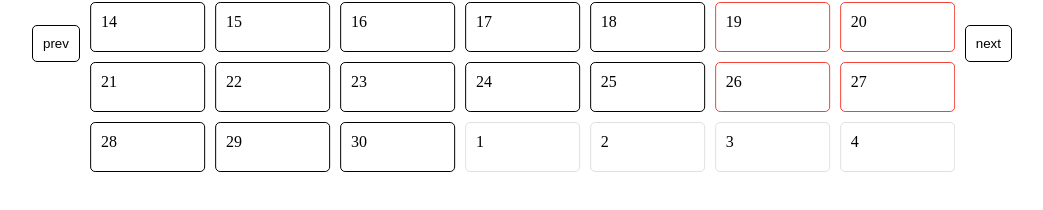
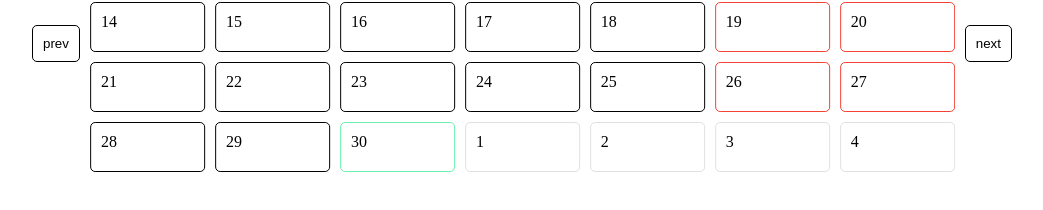
Before and after one commit to NMakarevich/angular-calendar, an Angular app: page / in a window 1280 px wide. Shown: the part 194-404 px from the top of the page, without its empty margins (118-1161 px from the left). Built offline with nearby package versions, Linux system fonts and the light colour scheme.

Commit message:
refactor: fix day styles

```diff
--- a/src/app/calendar/day/day.component.scss
+++ b/src/app/calendar/day/day.component.scss
@@ -5,6 +5,10 @@
   padding: 10px;
   border: 1px solid black;
   border-radius: 5px;
+
+  &.today {
+    border-color: #69f0ae;
+  }
 
   &.outdated {
     border-color: rgba(0, 0, 0, 0.12);
--- a/src/app/calendar/day/day.component.ts
+++ b/src/app/calendar/day/day.component.ts
@@ -1,5 +1,4 @@
 import { Component, Input } from '@angular/core';
-import { DateService } from '../date.service';
 
 @Component({
   selector: 'app-day',
@@ -7,22 +6,24 @@ import { DateService } from '../date.service';
   styleUrls: ['./day.component.scss'],
 })
 export class DayComponent {
-  constructor(private readonly dateService: DateService) {}
+  @Input()
+  date!: Date;
 
   @Input()
-  date!: Date;
+  month!: number;
 
   getDate = () => {
     return this.date.getDate();
   };
 
   setClass = () => {
-    let className = '';
+    const className = '';
     const day = this.date.getDay();
     const dateMonth = this.date.getMonth();
-    const calendarMonth = this.dateService.date.getMonth();
-    if (day === 0 || day === 6) className = 'weekend';
-    if (dateMonth !== calendarMonth) className = 'outdated';
+    if (this.date.toLocaleDateString() === new Date().toLocaleDateString())
+      return 'today';
+    if (dateMonth !== this.month) return 'outdated';
+    if (day === 0 || day === 6) return 'weekend';
     return className;
   };
 }
--- a/src/app/calendar/month/month.component.html
+++ b/src/app/calendar/month/month.component.html
@@ -1,4 +1,8 @@
 <div class="month">
     <div class="day-title" *ngFor="let day of weekDays">{{day}}</div>
-    <app-day *ngFor="let date of generateDaysArray()" [date]="date"></app-day>
+    <app-day
+      *ngFor="let date of generateDaysArray()"
+      [date]="date"
+      [month]="month"
+    ></app-day>
 </div>
--- a/src/app/calendar/month/month.component.ts
+++ b/src/app/calendar/month/month.component.ts
@@ -7,6 +7,10 @@ import { Component, Input } from '@angular/core';
 })
 export class MonthComponent {
   @Input() date!: Date;
+
+  get month() {
+    return this.date.getMonth();
+  }
 
   get weekDays() {
     return ['Mon', 'Tue', 'Wed', 'Thu', 'Fri', 'Sat', 'Sun'];
```
